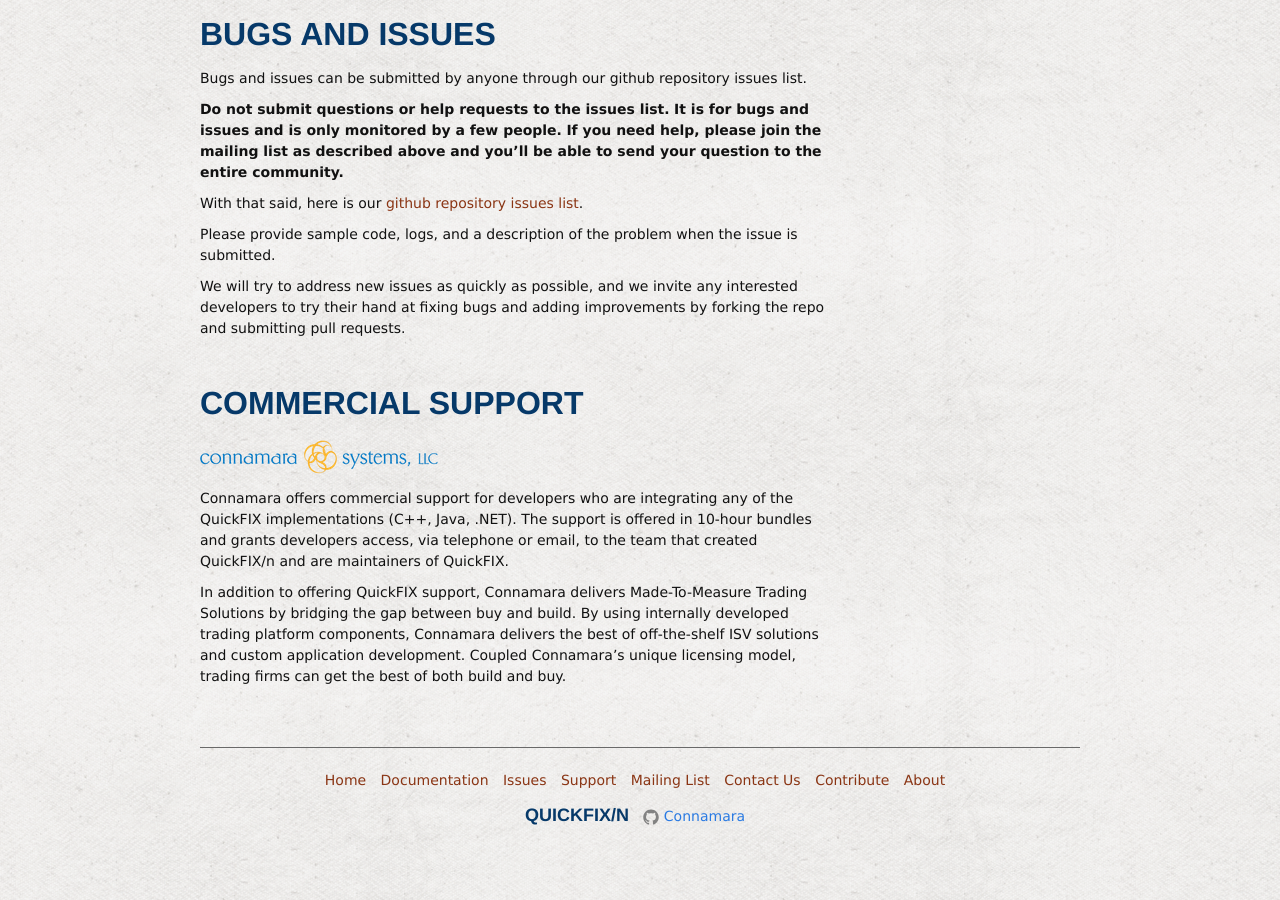
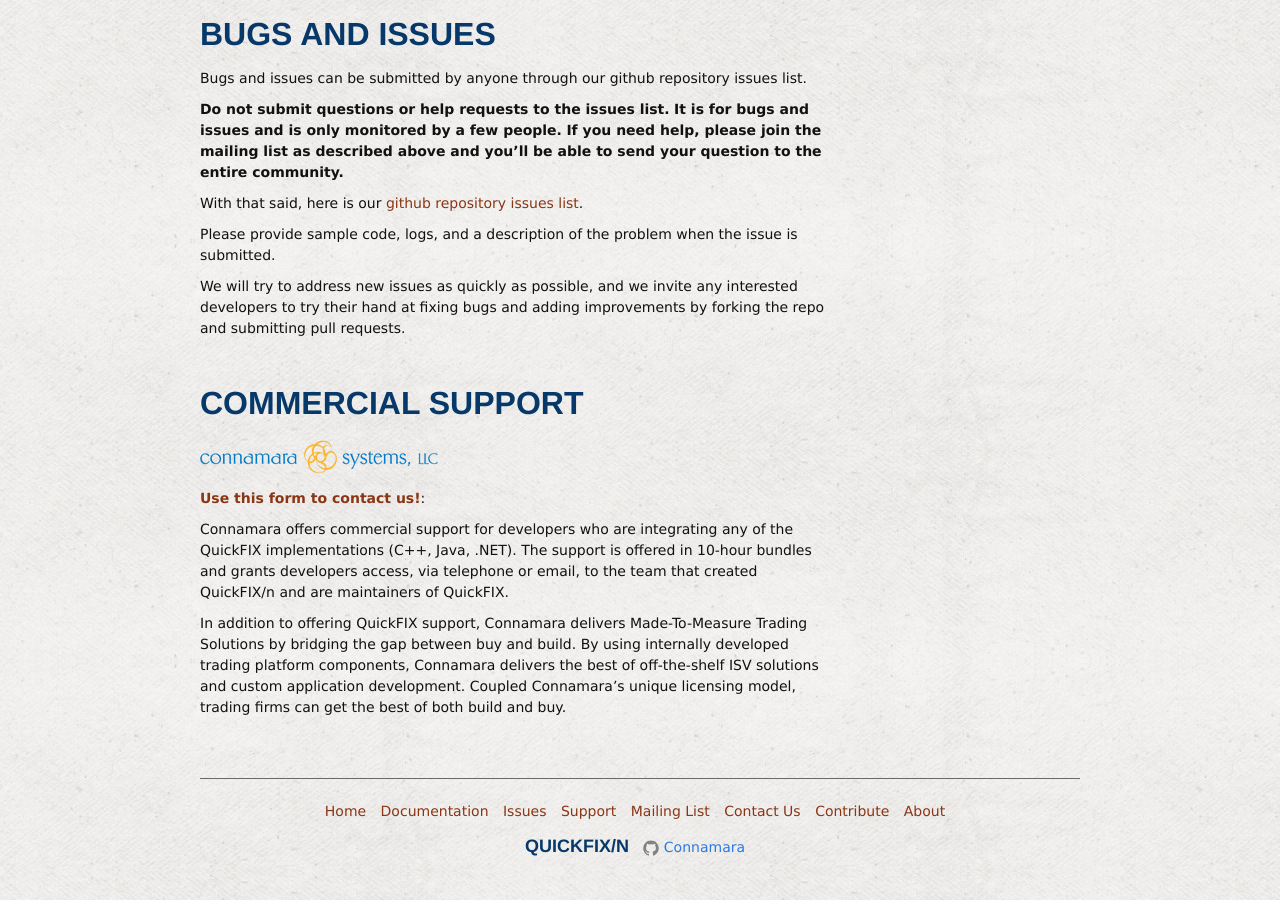
Before and after one commit to connamara/quickfixn, a Jekyll site: the page built from web/views/help.md, in a window 1280 px wide and 900 px high, scrolled down 599 px. Built offline with Jekyll 4.4.1, drawn with Linux system fonts in a browser that asks for light colours.

Commit message:
contact form link

```diff
--- a/web/views/help.md
+++ b/web/views/help.md
@@ -41,6 +41,8 @@ Commercial Support
 
 [![Connamara Systems, LLC][1]][0]
 
+**[Use this form to contact us!](https://www.connamara.com/contact/)**:
+
 Connamara offers commercial support for developers who are integrating
 any of the QuickFIX implementations (C++, Java, .NET). The support is
 offered in 10-hour bundles and grants developers access, via telephone
```
